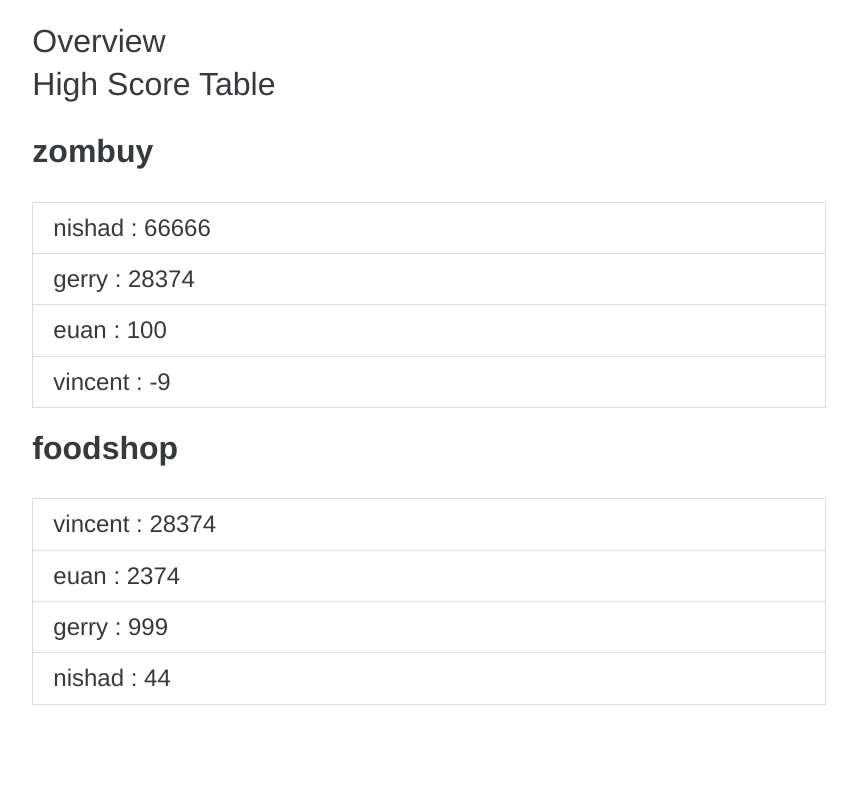
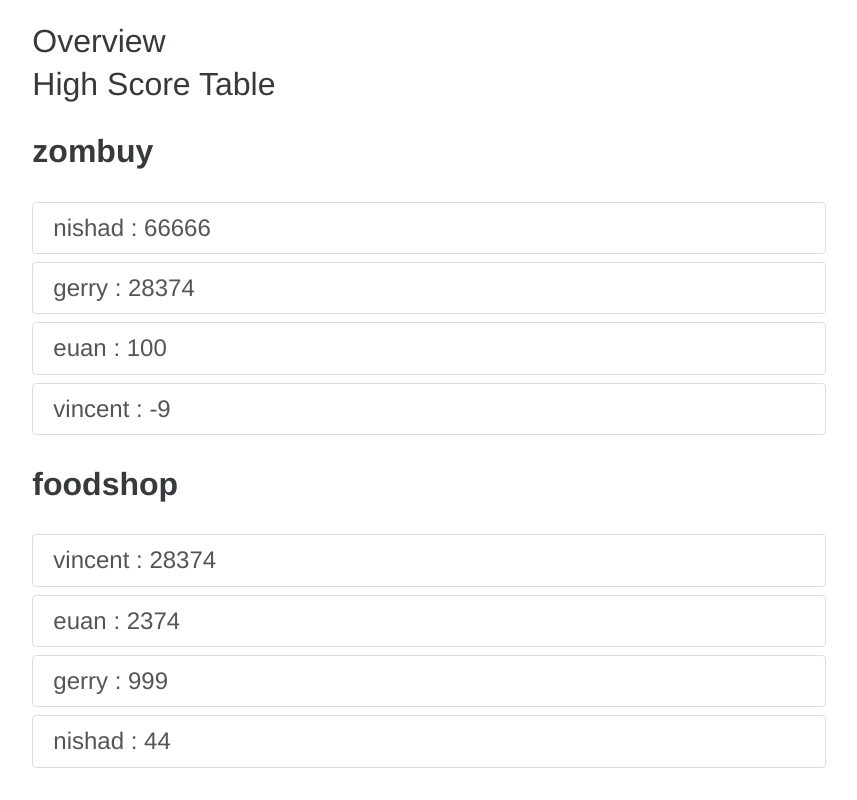
Before and after one commit to Alphasite/ITECH-Group-Project-2016, a Django app: a page that uses prototype/game/templates/highscore/table.html in a window 1280 px wide. Shown: the part 78-878 px from the top of the page, without its empty margins (211-1068 px from the left). Before the commit the page ends 783 px from the top, so only its background shows below. Run offline with Django 3.2, Linux system fonts and the light colour scheme; some libraries are stand-ins or nearby versions.

Commit message:
cleaning up

```diff
--- a/prototype/game/templates/highscore/table.html
+++ b/prototype/game/templates/highscore/table.html
@@ -21,8 +21,8 @@
                             <h2><b>{{theme.name}}</b></h2>
                             <br>
                             {% for user in theme.scores %}
-                                <h4 <a href="#" class="list-group-item">{{user.username}}  :   {{user.score}}</a></h4>
-
+                                <h4><a href="#" class="list-group-item">{{user.username}}  :  {{user.score}}</a></h4>
+                                {#TODO make the link point to user profile of relevant user#}
                             {% endfor %}
                             <br>
                         {% endfor %}
```
